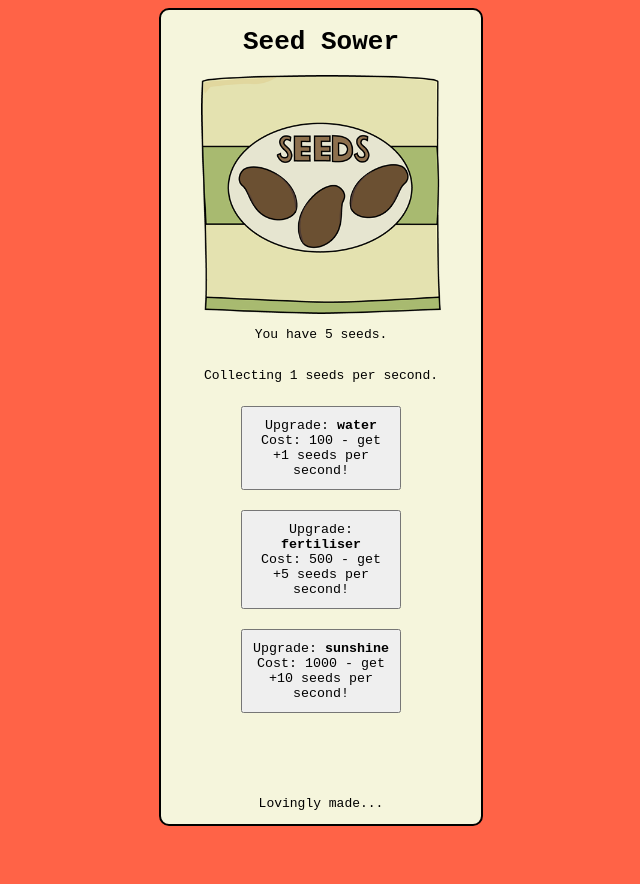
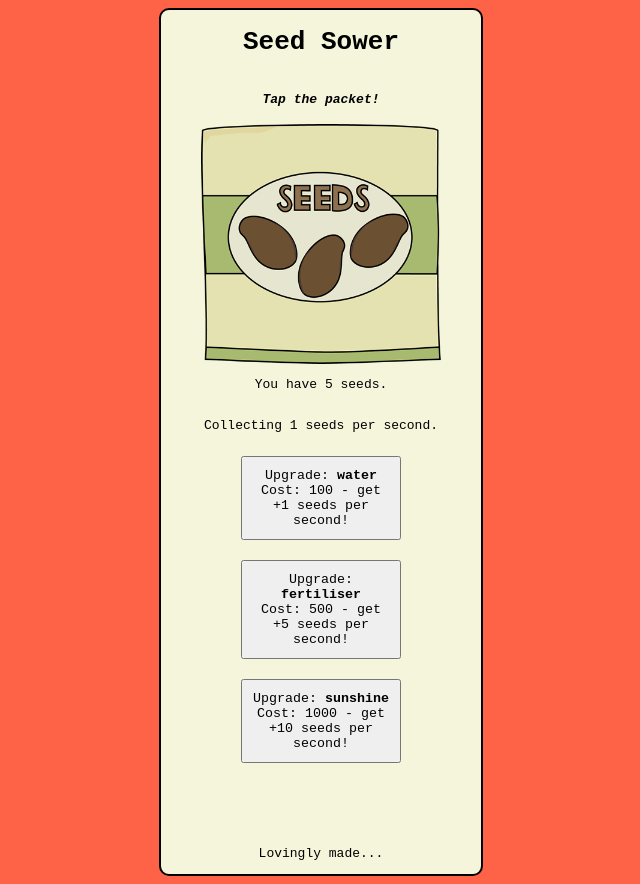
Before and after one commit to sarah6406/react-cookie-clicker, a React (Vite) app: page / in a window 1280 px wide. Shown: the whole page, without its empty margins (319-959 px from the left). Before the commit the page ends 834 px from the top, so only its background shows below. Built offline with nearby package versions, Linux system fonts and the light colour scheme.

Commit message:
add second heading

```diff
--- a/src/components/Container.jsx
+++ b/src/components/Container.jsx
@@ -38,6 +38,10 @@ export default function Container() {
   return (
     <div id="container">
       <h1>Seed Sower</h1>
+      <h4>
+        <em>Tap the packet!</em>
+      </h4>
+
       <img
         className="shake"
         onClick={addOneSeed}
@@ -56,14 +60,14 @@ export default function Container() {
             key={item.id}
             id="upgradeButton"
           >
-            Upgrade: <strong>{item.name}</strong><br/> Cost: {item.cost} - get +{item.increment} seeds per second!
+            Upgrade: <strong>{item.name}</strong>
+            <br /> Cost: {item.cost} - get +{item.increment} seeds per second!
           </button>
         );
       })}
 
       {/* <Button /> */}
       <br />
-
 
       <br />
       <br />
```
Also changed, not shown: 1 other file (tests, documents, lock files or other folders).
